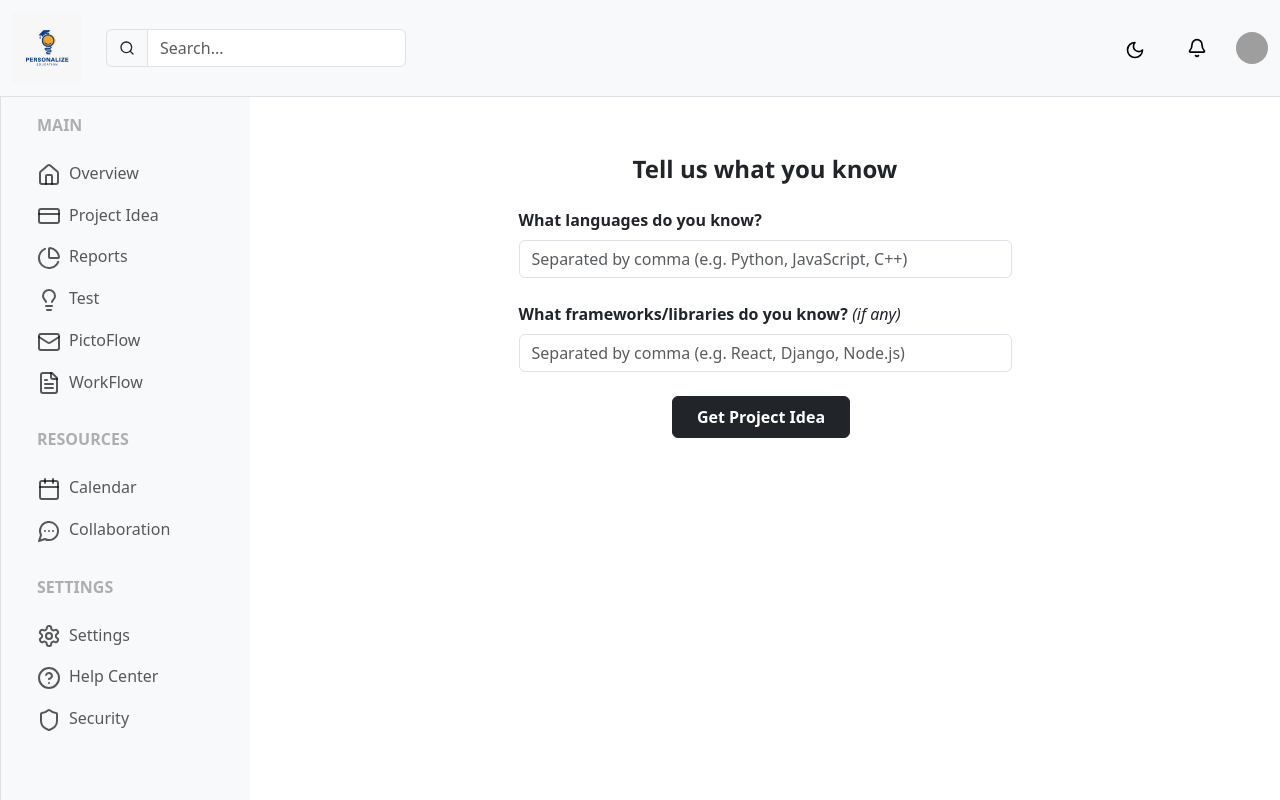
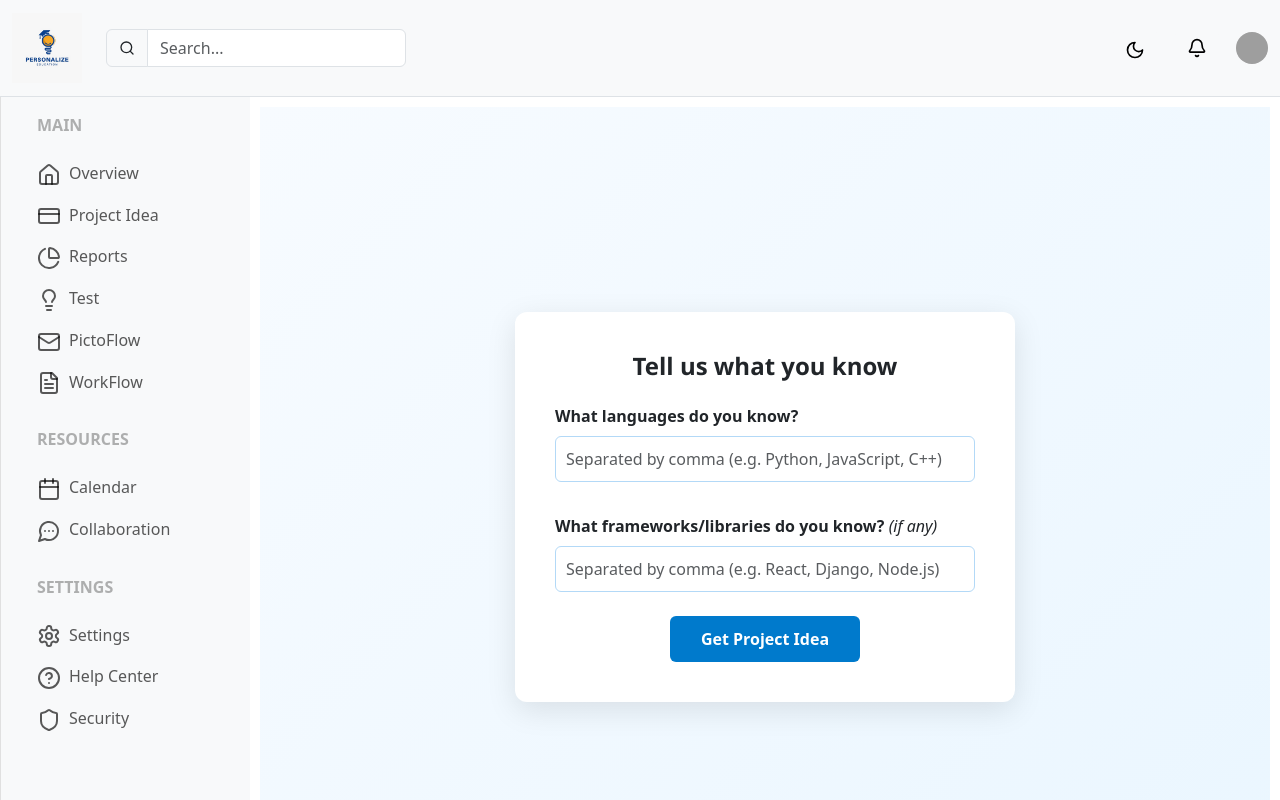
Before and after one commit to coddingjatin/HackPalloti, a React (Vite) app in the folder cli/: page /path in a window 1280 px wide. Built offline with nearby package versions, Linux system fonts and the light colour scheme; no server answers; grey boxes are pictures that could not be loaded.

Commit message:
Updated Path.jsx

```diff
--- a/cli/src/components/LearningPath/Path.jsx
+++ b/cli/src/components/LearningPath/Path.jsx
@@ -20,24 +20,35 @@ export default function Path() {
   }
 
   return (
-    <main className="container-fluid mt-5">
-      <div className="d-flex flex-column align-items-center justify-content-center">
+    <main className="container-fluid d-flex align-items-center justify-content-center vh-100" style={{ background: "linear-gradient(135deg, #f7fbff, #eaf6ff)" }}>
+      <div style={{
+        backgroundColor: "#fff",
+        padding: "40px",
+        borderRadius: "12px",
+        boxShadow: "0 8px 30px rgba(0,0,0,0.1)",
+        width: "100%",
+        maxWidth: "500px"
+      }}>
         <h1 className="text-center text-dark fw-bold mb-4">
           Tell us what you know
         </h1>
 
-        <div className="col-md-6">
         {/* Language Input */}
         <label className="form-label fw-semibold">What languages do you know?</label>
         <input
           ref={languageInputRef}
           type="text"
-            className="form-control"
+          className="form-control mb-3"
           placeholder="Separated by comma (e.g. Python, JavaScript, C++)"
+          style={{
+            borderRadius: "6px",
+            border: "1px solid #b3d9f7",
+            padding: "10px"
+          }}
         />
 
         {/* Framework Input */}
-          <label className="form-label fw-semibold mt-4">
+        <label className="form-label fw-semibold mt-3">
           What frameworks/libraries do you know? <i className="fw-normal">(if any)</i>
         </label>
         <input
@@ -45,14 +56,28 @@ export default function Path() {
           type="text"
           className="form-control"
           placeholder="Separated by comma (e.g. React, Django, Node.js)"
+          style={{
+            borderRadius: "6px",
+            border: "1px solid #b3d9f7",
+            padding: "10px"
+          }}
         />
-        </div>
 
         {/* Buttons */}
-        <div className="mt-4">
+        <div className="text-center mt-4">
           <button
             onClick={handleClick}
-            className="btn btn-dark px-4 py-2 fw-bold me-2"
+            className="btn"
+            style={{
+              backgroundColor: "#007acc",
+              color: "#fff",
+              padding: "10px 30px",
+              borderRadius: "6px",
+              fontWeight: "bold",
+              transition: "background-color 0.3s",
+            }}
+            onMouseOver={e => e.currentTarget.style.backgroundColor = "#3399ff"}
+            onMouseOut={e => e.currentTarget.style.backgroundColor = "#007acc"}
           >
             Get Project Idea
           </button>
```
Lines whose indentation alone changed are shown as unchanged.
